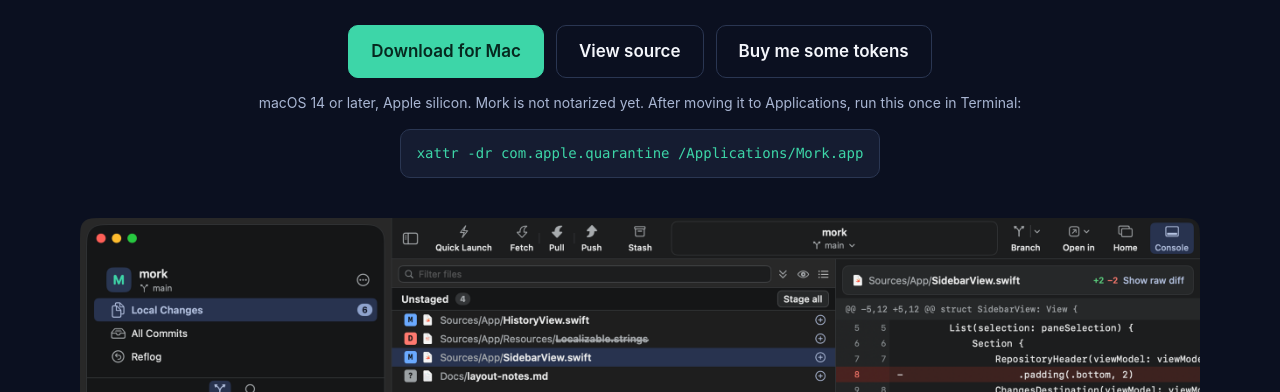
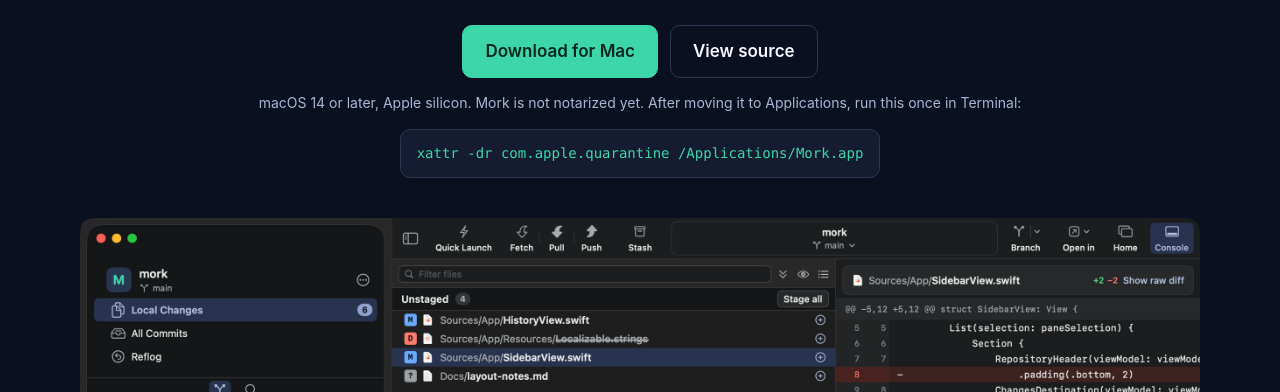
Before and after one commit to mantrandev/Mork, a plain HTML site: page docs/index.html in a window 1280 px wide. Shown: the part 408-800 px from the top of the page. Drawn offline with Linux system fonts and the light colour scheme.

Commit message:
docs: remove the PayPal support link

```diff
--- a/docs/index.html
+++ b/docs/index.html
@@ -80,7 +80,6 @@ footer a { color: var(--text); }
     <div class="actions">
       <a class="button primary" href="https://github.com/mantrandev/Mork/releases/latest/download/Mork.zip">Download for Mac</a>
       <a class="button" href="https://github.com/mantrandev/Mork">View source</a>
-      <a class="button" href="https://www.paypal.com/donate/?business=tranman131%40gmail.com&amp;currency_code=USD">Buy me some tokens</a>
     </div>
     <p class="note">macOS 14 or later, Apple silicon. Mork is not notarized yet. After moving it to Applications, run this once in Terminal:</p>
     <pre class="cmd"><code>xattr -dr com.apple.quarantine /Applications/Mork.app</code></pre>
@@ -134,7 +133,6 @@ footer a { color: var(--text); }
 
 <footer>
   <div class="wrap">
-    <p>Mork is free. If it helps you, <a href="https://www.paypal.com/donate/?business=tranman131%40gmail.com&amp;currency_code=USD">buy me some tokens on PayPal</a>.</p>
     <p>Mork is free for noncommercial use and for internal work at a company. It is source-available under the <a href="https://github.com/mantrandev/Mork/blob/main/LICENSE">PolyForm Noncommercial License</a> with an added permission. You cannot sell it or put it in a commercial product.</p>
   </div>
 </footer>
```
Also changed, not shown: 1 other file.
